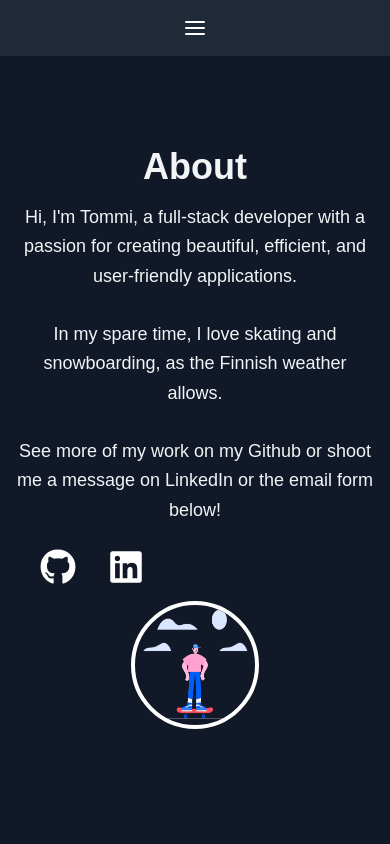
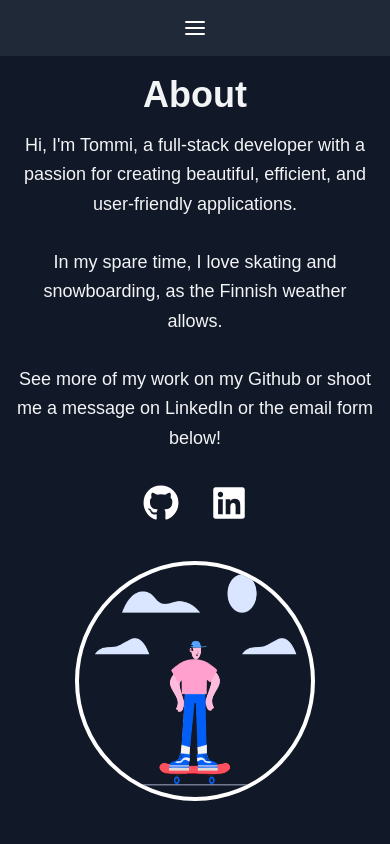
Before and after one commit to tommimaki/Personal-Portfolio, a React (Create React App) app: page / in a window 390 px wide. Shown: the top 844 px of the page. Built offline with nearby package versions, Linux system fonts and the light colour scheme.

Commit message:
mobile optimisation

```diff
--- a/src/components.js/about.js
+++ b/src/components.js/about.js
@@ -23,7 +23,8 @@ function About() {
             See more of my work on my Github or shoot me a message on LinkedIn
             or the email form below!
             <br />
-            <div className="flex mt-4  p-2">
+          </p>
+          <div className="flex my-6 justify-center  p-2">
             <a
               href="https://github.com/tommimaki"
               target="_blank"
@@ -41,12 +42,11 @@ function About() {
               <FaLinkedin className="text-4xl text-white" />
             </a>
           </div>
-          </p>
         </div>
       </div>
       <div className="w-full md:w-1/2 mb-4 mt-2 md:mb-0 flex items-center justify-center">
         <img
-          className="mx-auto md:mx-0 rounded-full md:border-none border-4 border-white w-32 h-32 md:w-auto md:h-auto md:max-w-lg md:max-h-lg"
+          className="mx-auto md:mx-0 rounded-full md:border-none border-4 border-white w-60 h-60 md:w-auto md:h-auto md:max-w-lg md:max-h-lg"
           src={skater1}
           alt="avatar"
         ></img>
```
Lines whose indentation alone changed are shown as unchanged.
